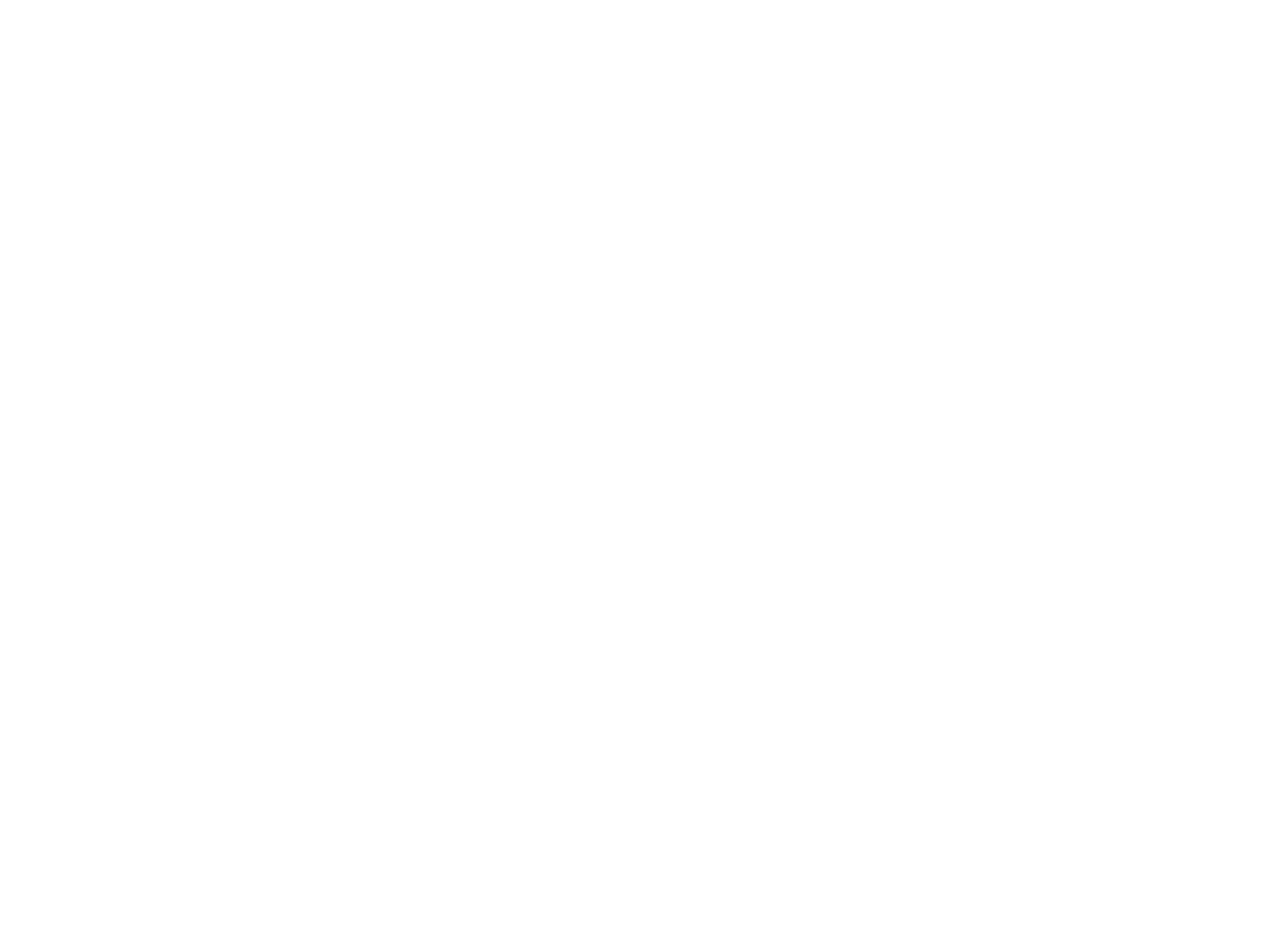
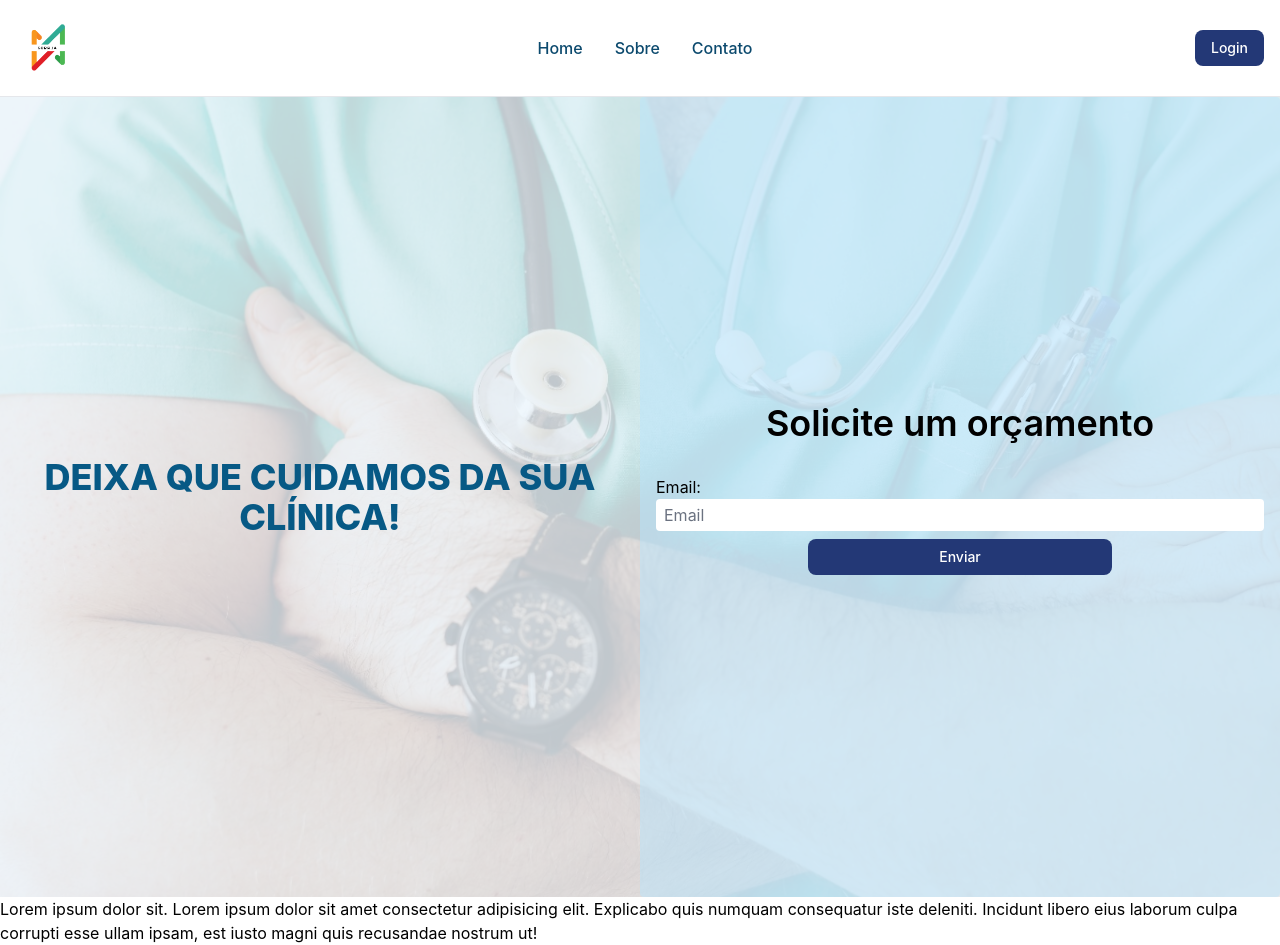
Before and after one commit to sabrainas/sorr.ia, a website: page src/index.html in a window 1280 px wide. Before the commit the page ends 800 px from the top, so only its background shows below. Drawn offline with nearby package versions, Linux system fonts and the light colour scheme.

Commit message:
landing page

```diff
--- a/package.json
+++ b/package.json
@@ -1,5 +1,11 @@
 {
   "devDependencies": {
     "tailwindcss": "^3.3.3"
+  },
+  "scripts": {
+    "build": "tailwindcss build ./src/css/input.css -o ./dist/tailwind.css"
+  },
+  "dependencies": {
+    "flowbite": "^2.0.0"
   }
 }
--- a/src/index.html
+++ b/src/index.html
@@ -4,9 +4,79 @@
         <meta charset="UTF-8">
         <meta name="viewport" content="width=device-width, initial-scale=1.0">
         <link rel="stylesheet" href="../dist/output.css">
+        <link href="https://cdnjs.cloudflare.com/ajax/libs/flowbite/2.0.0/flowbite.min.css" rel="stylesheet" />
+        <script src="../path/to/flowbite/dist/flowbite.min.js"></script>
+
         <title>Sorr.IA</title>
     </head>
     <body>
+        <header>
+            <nav class="bg-white border-gray-200 ">
+                <div class="max-w-screen-xl flex flex-wrap items-center justify-between mx-auto p-4">
+                    <a href="#" class="flex items-center">
+                        <img src="./img/icon.png" class="h-16 mr-3" alt="">
+                    </a>
 
+                    <div class="flex md:order-2">
+                        <a href="login.html">
+                            <button type="button" class="text-white bg-blue-900 hover:bg-blue-800 font-medium rounded-lg text-sm px-4 py-2 text-center mr-3 md:mr-0 ">Login</button>
+                        </a>
+
+                        <button data-collapse-toggle="navbar-cta" type="button" class="inline-flex items-center p-2 w-10 h-10 justify-center text-sm text-sky-800 rounded-lg md:hidden hover:bg-sky-50" aria-controls="navbar-cta" aria-expanded="false">
+                          <span class="sr-only">Open main menu</span>
+                          <svg class="w-5 h-5" aria-hidden="true" xmlns="http://www.w3.org/2000/svg" fill="none" viewBox="0 0 17 14">
+                              <path stroke="currentColor" stroke-linecap="round" stroke-linejoin="round" stroke-width="2" d="M1 1h15M1 7h15M1 13h15"/>
+                          </svg>
+                      </button>
+                    </div>
+
+                    <div class="items-center justify-between hidden w-full md:flex md:w-auto md:order-1" id="navbar-cta">
+                        <ul class="flex flex-col font-medium p-4 md:p-0 mt-4 border border-gray-100 rounded-lg md:flex-row md:space-x-8 md:mt-0 md:border-0 ">
+                          <li>
+                            <a href="#" class="block py-2 pl-3 pr-4 text-sky-900 rounded hover:bg-gray-100 md:hover:bg-transparent md:hover:text-blue-700 md:p-0">Home</a>
+                          </li>
+                          <li>
+                            <a href="#" class="block py-2 pl-3 pr-4 text-sky-900 rounded hover:bg-gray-100 md:hover:bg-transparent md:hover:text-blue-700 md:p-0 ">Sobre</a>
+                          </li>
+
+                          <li>
+                            <a href="#" class="block py-2 pl-3 pr-4 text-sky-900 rounded hover:bg-gray-100 md:hover:bg-transparent md:hover:text-blue-700 md:p-0 ">Contato</a>
+                          </li>
+                        </ul>
+                      </div>
+                </div>
+                <hr class="border-gray-200">
+            </nav>
+        </header>
+
+        <main class="h-screen bg-no-repeat bg-cover bg-center bg-fixed" style="background-image: url(./img/img-dentista.jpeg);">
+
+            <div class="flex h-full bg-sky-50 bg-opacity-80 flex-col md:flex-row">
+
+                <div class="md:w-1/2 flex items-center justify-center md:h-full h-1/2">
+                    <h1 class="text-center font-extrabold uppercase text-sky-800 text-4xl">Deixa que cuidamos da sua clínica!</h1>
+                </div>
+
+                <div class="md:w-1/2 flex flex-col bg-sky-200 rounded bg-opacity-50 items-center justify-center md:h-full h-1/2">
+
+                    <h1 class="text-center font-semibold text-4xl mb-4 m-5">Solicite um orçamento</h1>
+
+                    <form class="p-4 w-full mx-4" action="">
+
+                        <label for="" class="text-base mb-1">Email:</label>
+
+                        <div class="mb-5 flex flex-wrap justify-center">
+                            <input type="email" id="email" placeholder="Email" class="w-full md:w-4/5 px-2 py-1 rounded border-none">
+                            <button class="text-white bg-blue-900 hover:bg-blue-800 font-medium rounded-lg text-sm px-4 py-2 text-center mr-3 md:mr-0  mt-2 w-1/2">Enviar</button>
+                        </div>
+                    </form>
+                </div>
+            </div>
+        </main>
+
+        <section>
+            <p>Lorem ipsum dolor sit. Lorem ipsum dolor sit amet consectetur adipisicing elit. Explicabo quis numquam consequatur iste deleniti. Incidunt libero eius laborum culpa corrupti esse ullam ipsam, est iusto magni quis recusandae nostrum ut!</p>
+        </section>
+        <script src="https://cdnjs.cloudflare.com/ajax/libs/flowbite/2.0.0/flowbite.min.js"></script>
     </body>
 </html>
--- a/tailwind.config.js
+++ b/tailwind.config.js
@@ -1,8 +1,10 @@
 /** @type {import('tailwindcss').Config} */
 module.exports = {
-  content: ["./src/**.*{html,js}"],
+  content: ["./src/**.*{html,js}", "./node_modules/flowbite/**/*.js"],
   theme: {
     extend: {},
   },
-  plugins: [],
+  plugins: [
+    require('flowbite/plugin')
+  ],
 }
```
Also changed, not shown: dist/output.css, dist/tailwind.css (added), src/img/img-dentista.jpeg (added), 1 other file.
